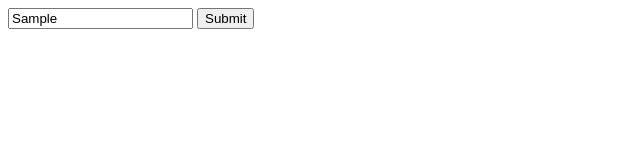
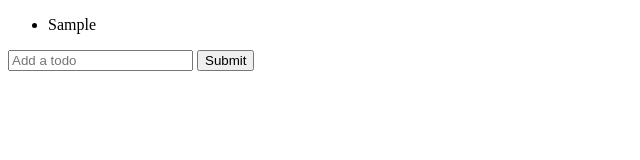
Before and after one commit to klanti117/simple-toDo-list-TS, a website with bundled scripts: page index.html in a window 1280 px wide. Both pictures are taken after typing "Sample" into the empty fields and a click on the button "Submit". Shown: the whole page, without its empty margins (0-640 px from the left). Built offline with nearby package versions, Linux system fonts and the light colour scheme.

Commit message:
added list

```diff
--- a/index.html
+++ b/index.html
@@ -7,6 +7,7 @@
     <title>Todo List</title>
 </head>
 <body>
+    <ul id="todoList"></ul>
     <form id="todoForm" action="">
         <input id="todoInput" type="text" placeholder="Add a todo">
         <button id="btn">Submit</button>
--- a/src/index.ts
+++ b/src/index.ts
@@ -1,8 +1,14 @@
 const btn  = document.getElementById("btn")!
 const input  = document.getElementById("todoInput")! as HTMLInputElement
 const form  = document.querySelector("form")!
+const list = document.getElementById("todoList") /*asserting is not a good idea here,
+as the list initially will be empty */
 
 form.addEventListener("submit",(e)=>{
     e.preventDefault()
-    console.log("submitted")
+    const newItem = input.value
+    const newLI = document.createElement("li")
+    newLI.append(newItem)
+    list?.append(newLI)//optional chaining necessary
+    input.value=""
 })
```
Also changed, not shown: dist/index.js.
